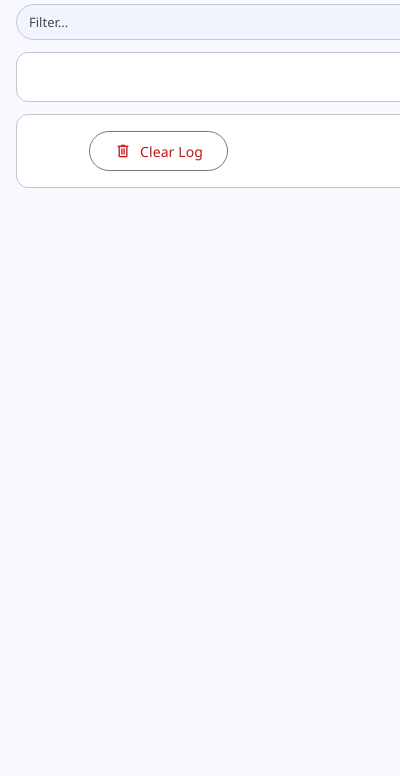
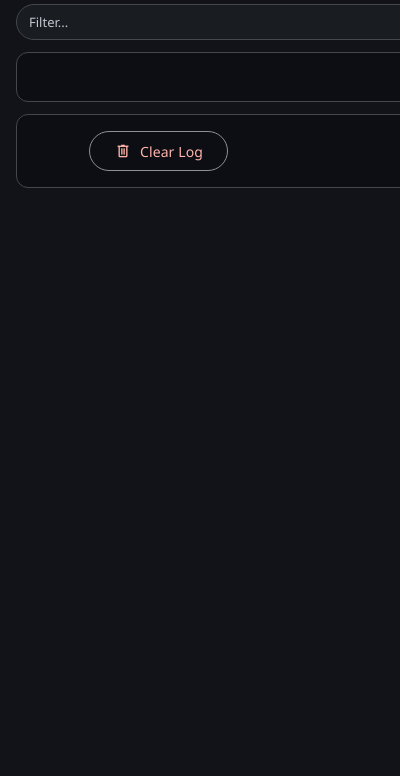
Before and after one commit to ajma/autoworklog, a browser extension: page popup.html in a window 400 px wide. Shown: the part 68-844 px from the top of the page. Drawn offline with nearby package versions, Linux system fonts and the dark colour scheme; a web font is replaced by a local one.

Commit message:
Add dark mode support via prefers-color-scheme
Automatically applies MD3 dark color tokens when the system is in dark
mode, including adjusted surface, text, and hover state colors.

Co-Authored-By: Claude Opus 4.6 <noreply@anthropic.com>

```diff
--- a/styles.css
+++ b/styles.css
@@ -503,3 +503,61 @@ body {
   padding-top: 4px;
   color: var(--md-on-surface-variant);
 }
+
+/* --- Dark Mode --- */
+@media (prefers-color-scheme: dark) {
+  :root {
+    /* Primary */
+    --md-primary: #a8c7fa;
+    --md-on-primary: #062e6f;
+    --md-primary-container: #17458a;
+    --md-on-primary-container: #d6e3ff;
+
+    /* Secondary */
+    --md-secondary: #bec6dc;
+    --md-on-secondary: #283041;
+    --md-secondary-container: #3e4759;
+    --md-on-secondary-container: #dae2f9;
+
+    /* Error */
+    --md-error: #ffb4ab;
+    --md-on-error: #690005;
+    --md-error-container: #93000a;
+    --md-on-error-container: #ffdad6;
+
+    /* Surface */
+    --md-surface: #111318;
+    --md-surface-dim: #111318;
+    --md-surface-container-lowest: #0c0e13;
+    --md-surface-container-low: #191c20;
+    --md-surface-container: #1d2024;
+    --md-surface-container-high: #282a2f;
+    --md-on-surface: #e2e2e9;
+    --md-on-surface-variant: #c4c6d0;
+    --md-outline: #8e9099;
+    --md-outline-variant: #44474e;
+
+    /* Success */
+    --md-success: #7ddc95;
+  }
+
+  .btn-outlined:hover {
+    background: rgba(168, 199, 250, 0.08);
+  }
+
+  .btn-error:hover {
+    background: rgba(255, 180, 171, 0.08);
+  }
+
+  .btn-icon:hover {
+    background: rgba(255, 255, 255, 0.08);
+  }
+
+  .filter-clear:hover {
+    background: rgba(255, 255, 255, 0.08);
+  }
+
+  .log-delete:hover {
+    background: var(--md-error-container);
+  }
+}
```
